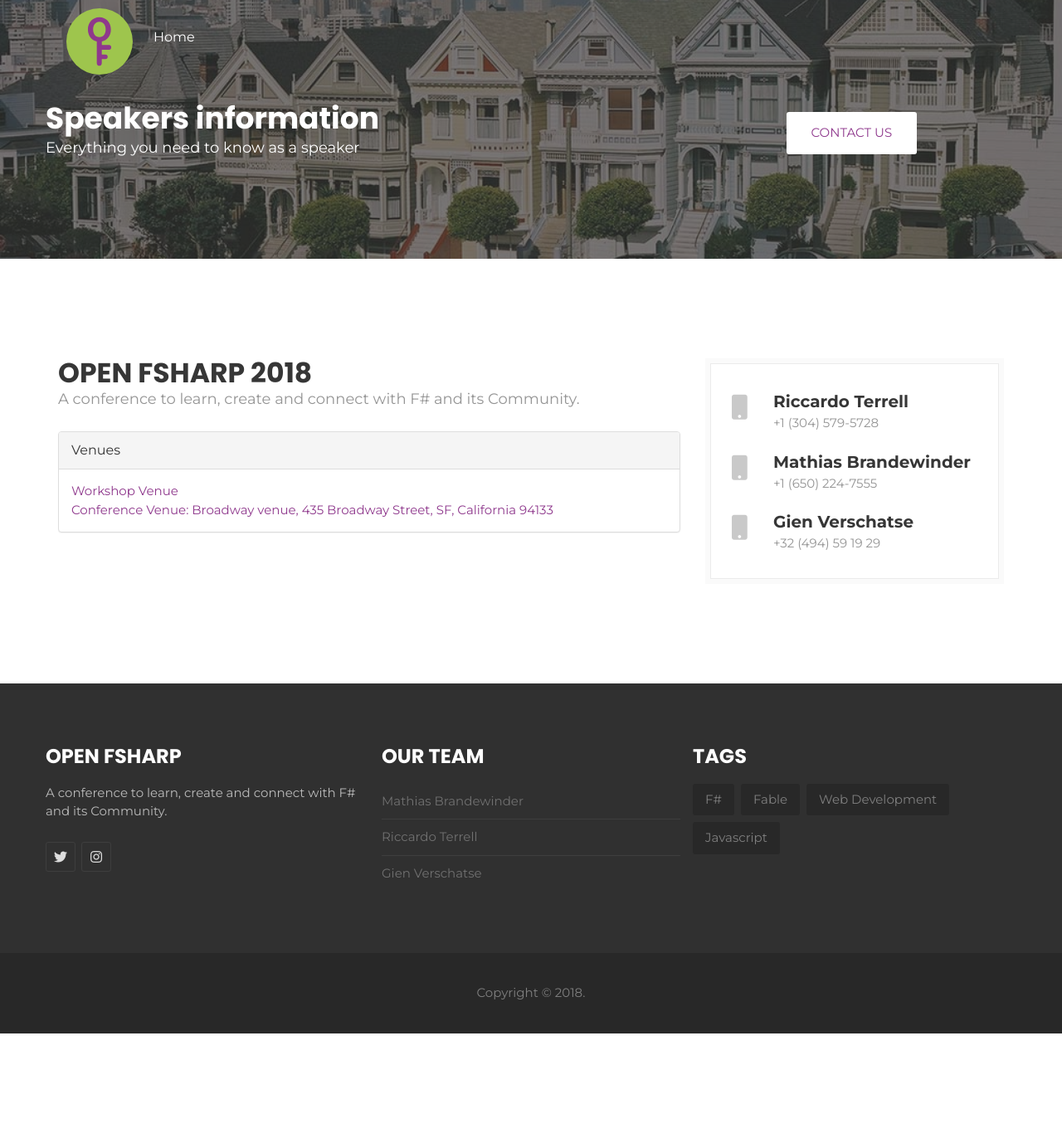
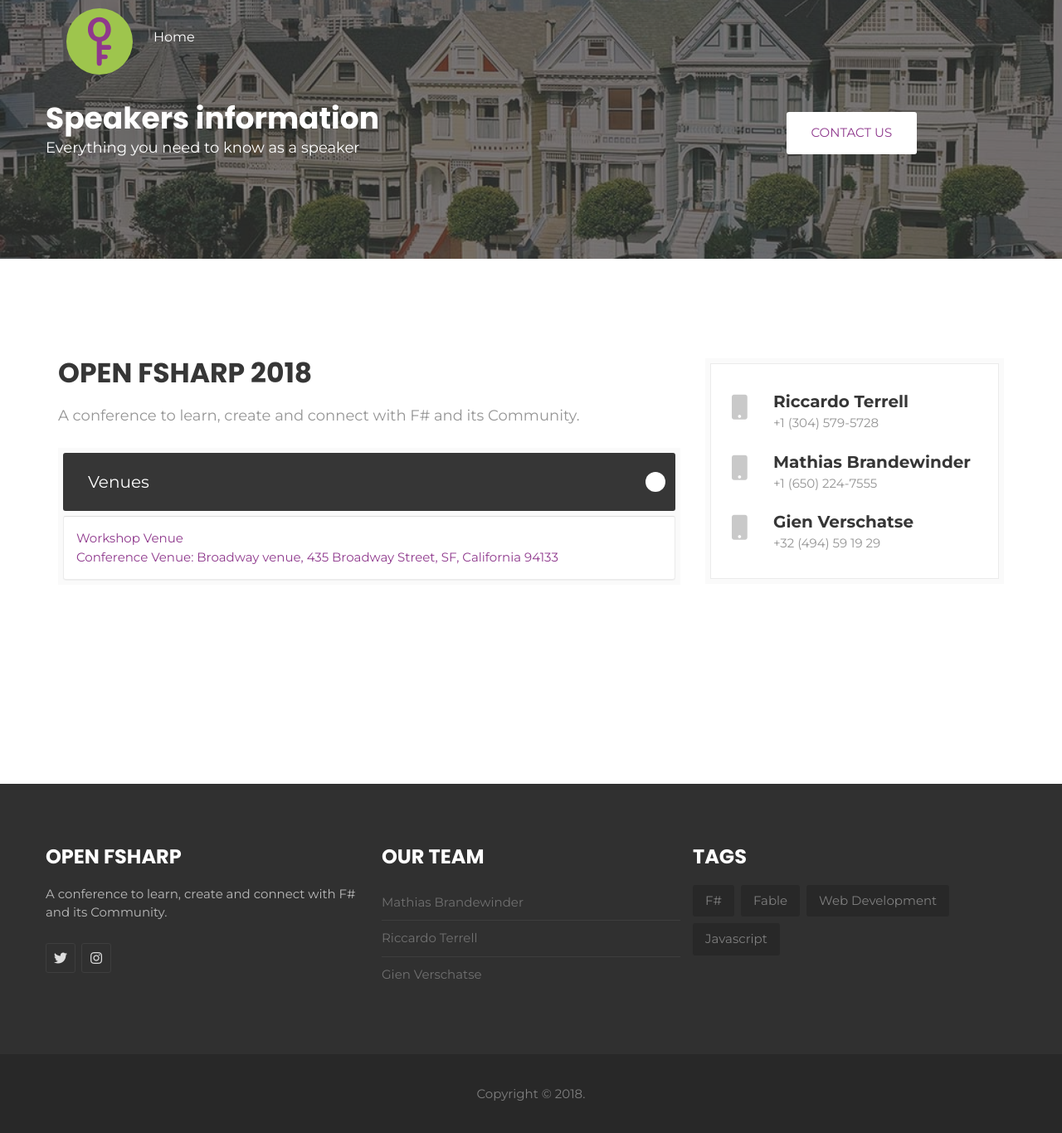
Before and after one commit to open-fsharp/open-fsharp.github.io, a Jekyll site: the page built from speakers.html, in a window 1280 px wide and 1368 px high. Shown: the whole window at 83% size. Built offline with Jekyll 4.4.1, drawn with Linux system fonts in a browser that asks for light colours; nearby versions of some CDN libraries; comment, search, counter and statistics services are not loaded.

Commit message:
add css for faq

```diff
--- a/public/css/style.css
+++ b/public/css/style.css
@@ -2099,3 +2099,79 @@
 	width: 100%;
 	text-align: left;
 }
+
+/*=======================================
+	25 faq page
+=========================================*/
+.faq-page .panel-body {
+	background-color: #fff;
+	margin-top: 6px;
+	border: 1px solid #ebebeb;
+	border-radius: 3px;
+}
+.faq-page .panel-default {
+	border: none;
+	background-color: #fafafa;
+}
+.faq-page .panel-heading {
+	padding: 0;
+}
+.faq-page .panel-heading .panel-title a {
+    position: relative;
+    display: block;
+    padding: 20px 60px 20px 30px;
+    background-color: #363636;
+    color: #fff;
+    border-radius: 3px;
+    font-size: 20px;
+}
+.faq-page .panel-heading .panel-title a.collapsed {
+	background-color: #fff;
+	border: 1px solid #ebebeb;
+	color: #363636;
+}
+.faq-page .panel-heading .panel-title a.collapsed:before {
+    content: "\f0d7";
+    font-weight: 700;
+    background-color: #c9c9c9;
+    color: #fff;
+    line-height: 24px;
+    -webkit-transition: all 0.25s ease-in-out;
+}
+.faq-page .panel-heading .panel-title a:before {
+    position: absolute;
+    content: "\f0d8";
+    font: normal normal normal 16px/1 FontAwesome;
+    right: 12px;
+    top: 50%;
+    margin-top: -12px;
+    color: #363636;
+    text-align: center;
+    width: 24px;
+    height: 24px;
+    line-height: 22px;
+    border-radius: 100%;
+    background-color: #fff;
+    -webkit-transition: all 0.25s ease-in-out;
+    padding-left: 1px;
+}
+.faq-page .second-faq-wrapper .panel-heading .panel-title a {
+	background-color: #ff6f50;
+}
+.faq-page .second-faq-wrapper .panel-heading .panel-title a.collapsed {
+	background-color: #fff;
+}
+.faq-wrapper {
+	margin-bottom:120px;
+}
+.faq-wrapper .panel-group {
+	background-color: #fafafa;
+	padding: 6px;
+}
+.faq-wrapper h2 {
+	font-size: 30px;
+	font-weight: 700;
+	color: #363636;
+	text-transform: uppercase;
+	margin-bottom: 20px;
+}
--- a/speakers.html
+++ b/speakers.html
@@ -25,7 +25,7 @@
 <!--  end become-sponsor  -->
 
 <!-- start national-conference section  -->
-<section id="about" class="national-conference">
+<section id="about" class="national-conference faq-page">
 	<div class="container">
 		<div class="row">
 			<div class="col-md-8">
```
